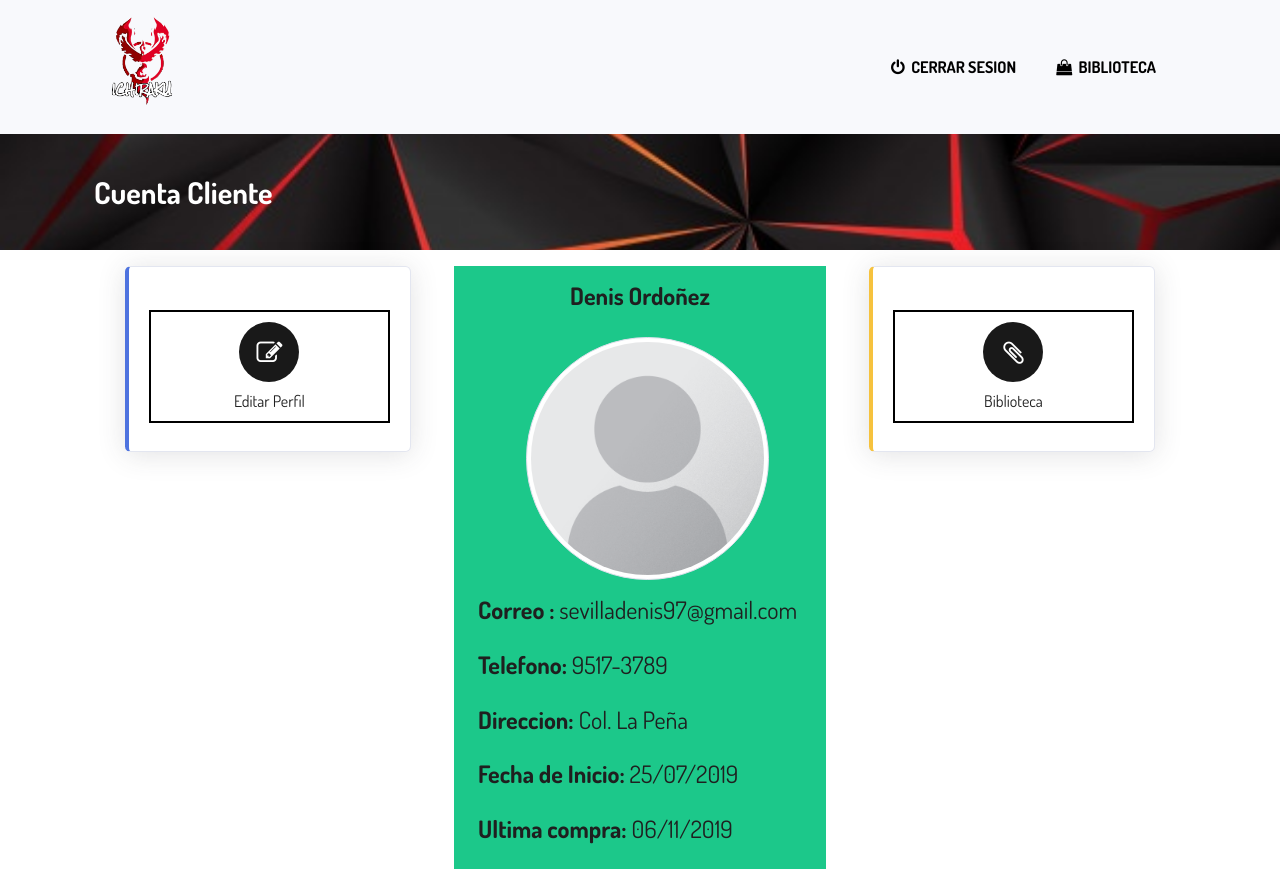
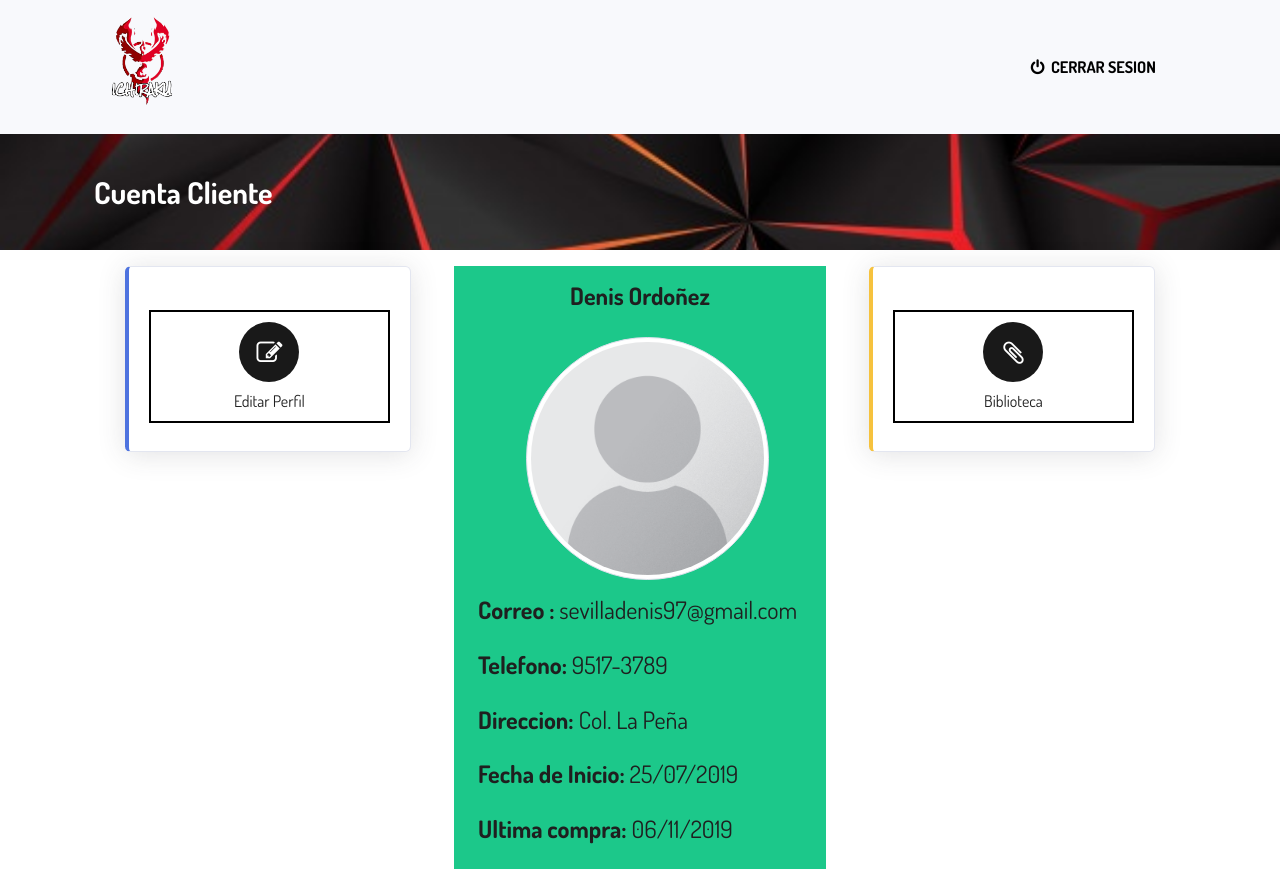
Before and after one commit to DENISO700/proyecto2, a PHP site: page /my-account.php in a window 1280 px wide. Shown: the top 869 px of the page. Run offline with PHP 8.4, Linux system fonts and the light colour scheme; some libraries are stand-ins or nearby versions.

Commit message:
Update my-account.php

```diff
--- a/my-account.php
+++ b/my-account.php
@@ -42,12 +42,7 @@
 
                     <div class="collapse navbar-collapse" id="navbar-menu">
                         <ul class="nav navbar-nav ml-auto" data-in="fadeInDown" data-out="fadeOutUp" style="color: white;">
-
-
                             <li class="nav-item"><a class="nav-link" href="#" data-toggle="modal" data-target="#logoutModal"><i class="fa fa-power-off" ></i>&nbsp;&nbsp;Cerrar Sesion</a></li>
-
-                            <li class="nav-item"><a class="nav-link" href="tienda.php?id=${id}"><i class="fa fa-shopping-bag" ></i>&nbsp;&nbsp;Biblioteca </a></li>
-
                         </ul>
                     </div>
 
```
